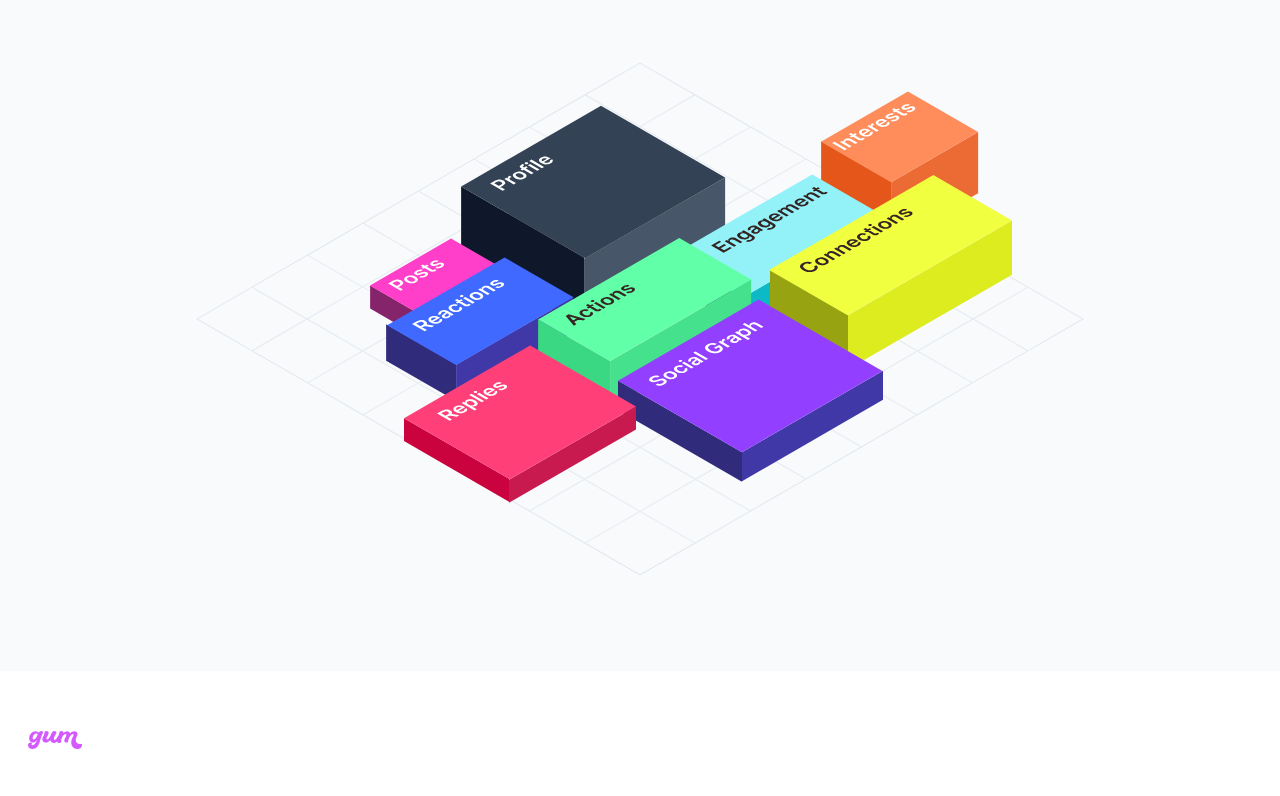
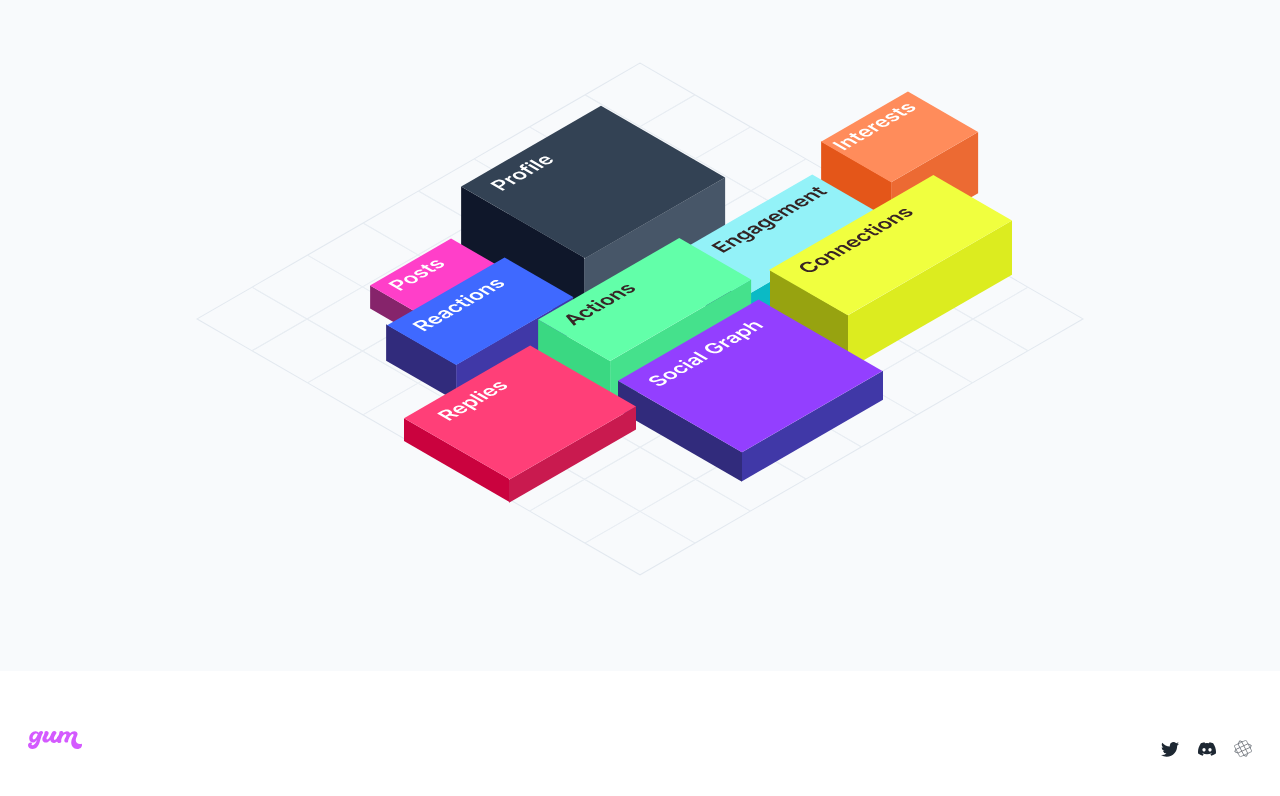
Before and after one commit to gumhq/gum-lp, a Next.js app: page / in a window 1280 px wide. Shown: the part 3120-3916 px from the top of the page. Built offline with nearby package versions, Linux system fonts and the light colour scheme.

Commit message:
add: social icons to footer

```diff
--- /dev/null
+++ b/src/components/icons/Discord.tsx
@@ -0,0 +1,30 @@
+import * as React from "react";
+
+function Icon({
+  color
+}: {
+  color: string;
+}) {
+  return (
+    <svg
+      width={18}
+      height={18}
+      fill="none"
+      xmlns="http://www.w3.org/2000/svg"
+    >
+      <g clipPath="url(#prefix__clip0_45_93)">
+        <path
+          d="M15.238 3.369a14.996 14.996 0 00-3.664-1.118.056.056 0 00-.06.027c-.157.277-.332.638-.455.923a13.925 13.925 0 00-4.115 0 9.271 9.271 0 00-.463-.923.058.058 0 00-.06-.028c-1.285.217-2.515.6-3.663 1.118a.052.052 0 00-.024.02C.4 6.82-.24 10.166.074 13.471a.06.06 0 00.024.041 15.024 15.024 0 004.494 2.235.059.059 0 00.063-.02c.347-.464.655-.956.92-1.472a.055.055 0 00-.03-.078 9.891 9.891 0 01-1.405-.658.056.056 0 01-.006-.094 8.08 8.08 0 00.28-.215.056.056 0 01.058-.008c2.945 1.323 6.135 1.323 9.045 0a.057.057 0 01.06.007c.09.074.183.146.279.216a.057.057 0 01.017.021.057.057 0 01-.002.053.056.056 0 01-.02.02 9.26 9.26 0 01-1.405.658.055.055 0 00-.033.032.056.056 0 00.003.046c.27.515.579 1.006.918 1.472a.058.058 0 00.063.02 14.97 14.97 0 004.502-2.235.057.057 0 00.024-.04c.375-3.821-.629-7.14-2.662-10.082a.045.045 0 00-.023-.021zm-9.223 8.09c-.886 0-1.618-.802-1.618-1.786s.717-1.785 1.618-1.785c.908 0 1.632.808 1.618 1.785 0 .985-.717 1.786-1.618 1.786zm5.981 0c-.887 0-1.617-.802-1.617-1.786s.716-1.785 1.617-1.785c.908 0 1.632.808 1.618 1.785 0 .985-.71 1.786-1.618 1.786z"
+          fill={color}
+        />
+      </g>
+      <defs>
+        <clipPath id="prefix__clip0_45_93">
+          <path fill="#fff" d="M0 0h18v18H0z" />
+        </clipPath>
+      </defs>
+    </svg>
+  );
+}
+
+export default Icon;
--- /dev/null
+++ b/src/components/icons/Twitter.tsx
@@ -0,0 +1,23 @@
+import * as React from "react";
+
+function Icon({
+  color
+}: {
+  color: string;
+}) {
+  return (
+    <svg
+      width={18}
+      height={18}
+      fill="none"
+      xmlns="http://www.w3.org/2000/svg"
+    >
+      <path
+        d="M18 3.731a7.694 7.694 0 01-2.126.583 3.67 3.67 0 001.623-2.04c-.713.426-1.5.726-2.34.894A3.689 3.689 0 008.774 5.69c0 .293.025.574.085.842a10.445 10.445 0 01-7.606-3.86 3.715 3.715 0 00-.505 1.865c0 1.278.658 2.41 1.64 3.067A3.644 3.644 0 01.72 7.15v.04a3.707 3.707 0 002.957 3.627c-.3.082-.628.121-.968.121-.236 0-.475-.013-.699-.063a3.725 3.725 0 003.449 2.57A7.415 7.415 0 01.883 15.02c-.302 0-.593-.014-.883-.051a10.389 10.389 0 005.661 1.656c6.79 0 10.503-5.625 10.503-10.5 0-.164-.006-.321-.014-.478A7.36 7.36 0 0018 3.731z"
+        fill={color}
+      />
+    </svg>
+  );
+}
+
+export default Icon;
--- /dev/null
+++ b/src/components/icons/Wordcel.tsx
@@ -0,0 +1,132 @@
+import * as React from "react";
+
+function Icon({
+  color
+}: {
+  color: string;
+}) {
+  return (
+    <svg
+      width={18}
+      height={18}
+      fill="none"
+      xmlns="http://www.w3.org/2000/svg"
+    >
+      <g clipPath="url(#prefix__clip0_0_35)">
+        <path
+          opacity={0.4}
+          d="M.813 11.566l1.399-3.12c.038-.084.148-.134.253-.092l3.31 1.32c.106.041.145.15.107.234l-1.4 3.12c-.037.084-.147.134-.253.092L.92 11.8c-.105-.041-.144-.15-.106-.234z"
+          stroke={color}
+          strokeWidth={0.45}
+        />
+        <path
+          d="M.813 11.566l1.399-3.12c.038-.084.148-.134.253-.092l3.31 1.32c.106.041.145.15.107.234l-1.4 3.12c-.037.084-.147.134-.253.092L.92 11.8c-.105-.041-.144-.15-.106-.234z"
+          stroke={color}
+          strokeWidth={0.45}
+        />
+        <path
+          d="M6.044 9.973l-1.399 3.12a.343.343 0 00.198.46l3.31 1.318a.38.38 0 00.487-.186l1.399-3.12a.343.343 0 00-.198-.46l-3.31-1.319a.38.38 0 00-.487.187z"
+          fill="#FF6B6B"
+        />
+        <path
+          opacity={0.4}
+          d="M8.802 14.75l1.399-3.12c.037-.085.147-.135.253-.092l3.31 1.319c.106.042.144.15.107.235l-1.4 3.12c-.037.084-.147.134-.253.091l-3.31-1.319c-.105-.042-.144-.15-.106-.235z"
+          stroke={color}
+          strokeWidth={0.45}
+        />
+        <path
+          d="M8.802 14.75l1.399-3.12c.037-.085.147-.135.253-.092l3.31 1.319c.106.042.144.15.107.235l-1.4 3.12c-.037.084-.147.134-.253.091l-3.31-1.319c-.105-.042-.144-.15-.106-.235z"
+          stroke={color}
+          strokeWidth={0.45}
+        />
+        <path
+          d="M3.738 4.615L2.34 7.735a.343.343 0 00.198.46l3.31 1.319a.38.38 0 00.487-.187l1.399-3.12a.343.343 0 00-.198-.459l-3.31-1.319a.38.38 0 00-.487.186z"
+          fill="#5F27CD"
+        />
+        <path
+          d="M7.733 6.207l-1.4 3.12a.343.343 0 00.198.46l3.31 1.318a.38.38 0 00.487-.186l1.4-3.12a.343.343 0 00-.198-.46L8.22 6.022a.38.38 0 00-.487.186z"
+          fill="#FECA57"
+        />
+        <path
+          d="M11.727 7.799l-1.399 3.12a.344.344 0 00.198.46l3.31 1.318a.38.38 0 00.487-.186l1.399-3.12a.343.343 0 00-.198-.46l-3.31-1.318a.38.38 0 00-.487.186z"
+          fill="#FF9F43"
+        />
+        <path
+          opacity={0.4}
+          d="M4.19 4.034l1.4-3.12c.037-.084.147-.133.253-.091l3.31 1.319c.105.042.144.15.106.235l-1.4 3.12c-.037.084-.147.134-.252.091L4.297 4.27c-.106-.043-.145-.151-.107-.236z"
+          stroke={color}
+          strokeWidth={0.45}
+        />
+        <path
+          d="M4.19 4.034l1.4-3.12c.037-.084.147-.133.253-.091l3.31 1.319c.105.042.144.15.106.235l-1.4 3.12c-.037.084-.147.134-.252.091L4.297 4.27c-.106-.043-.145-.151-.107-.236z"
+          stroke={color}
+          strokeWidth={0.45}
+        />
+        <path
+          d="M9.422 2.442l-1.4 3.12a.343.343 0 00.198.459l3.31 1.319a.38.38 0 00.487-.187l1.399-3.12a.343.343 0 00-.198-.459l-3.31-1.319a.38.38 0 00-.486.187z"
+          fill="#FF6B6B"
+        />
+        <path
+          opacity={0.4}
+          d="M12.18 7.218l1.398-3.12c.038-.084.148-.134.254-.091l3.31 1.319c.105.042.144.15.106.235l-1.4 3.12c-.037.084-.147.133-.253.091l-3.31-1.319c-.105-.042-.144-.15-.106-.235z"
+          stroke={color}
+          strokeWidth={0.45}
+        />
+        <path
+          d="M12.18 7.218l1.398-3.12c.038-.084.148-.134.254-.091l3.31 1.319c.105.042.144.15.106.235l-1.4 3.12c-.037.084-.147.133-.253.091l-3.31-1.319c-.105-.042-.144-.15-.106-.235z"
+          stroke={color}
+          strokeWidth={0.45}
+        />
+        <path
+          d="M3.792 3.97L.57 5.47a.507.507 0 00-.246.697l1.59 3.038a.567.567 0 00.738.24l3.222-1.5a.507.507 0 00.246-.698L4.53 4.21a.567.567 0 00-.738-.24z"
+          fill="#fff"
+          stroke={color}
+          strokeWidth={0.45}
+        />
+        <path
+          d="M5.712 7.636l-3.222 1.5a.507.507 0 00-.246.697l1.59 3.037a.567.567 0 00.738.24l3.222-1.499a.507.507 0 00.246-.698L6.45 7.876a.567.567 0 00-.738-.24z"
+          fill="#fff"
+          stroke={color}
+          strokeWidth={0.45}
+        />
+        <path
+          d="M7.632 11.301l-3.222 1.5a.507.507 0 00-.246.698l1.59 3.037a.567.567 0 00.738.24l3.222-1.5a.507.507 0 00.246-.697L8.369 11.54a.567.567 0 00-.737-.24zM7.68 2.16l-3.222 1.5a.507.507 0 00-.246.697l1.591 3.038a.567.567 0 00.738.24l3.221-1.5a.507.507 0 00.247-.698L8.418 2.4a.567.567 0 00-.738-.24z"
+          fill="#fff"
+          stroke={color}
+          strokeWidth={0.45}
+        />
+        <path
+          d="M9.6 5.826l-3.222 1.5a.507.507 0 00-.246.697l1.591 3.037a.567.567 0 00.737.24l3.222-1.499a.507.507 0 00.246-.698l-1.59-3.037a.567.567 0 00-.738-.24z"
+          fill="#fff"
+          stroke={color}
+          strokeWidth={0.45}
+        />
+        <path
+          d="M11.52 9.491l-3.222 1.5a.507.507 0 00-.246.698l1.591 3.037a.567.567 0 00.737.24l3.222-1.5a.507.507 0 00.246-.697l-1.59-3.037a.567.567 0 00-.738-.24zM11.57.35l-3.223 1.5a.507.507 0 00-.246.697l1.59 3.038a.567.567 0 00.738.24l3.222-1.5a.507.507 0 00.246-.698L12.307.59a.567.567 0 00-.738-.24z"
+          fill="#fff"
+          stroke={color}
+          strokeWidth={0.45}
+        />
+        <path
+          d="M13.489 4.016l-3.222 1.5a.507.507 0 00-.246.697l1.59 3.038a.567.567 0 00.738.24l3.222-1.5a.507.507 0 00.246-.698l-1.59-3.037a.567.567 0 00-.738-.24z"
+          fill="#fff"
+          stroke={color}
+          strokeWidth={0.45}
+        />
+        <path
+          d="M15.409 7.681l-3.222 1.5a.507.507 0 00-.246.698l1.59 3.037a.567.567 0 00.738.24l3.222-1.5a.507.507 0 00.246-.697l-1.59-3.038a.567.567 0 00-.738-.24z"
+          fill="#fff"
+          stroke={color}
+          strokeWidth={0.45}
+        />
+      </g>
+      <defs>
+        <clipPath id="prefix__clip0_0_35">
+          <path fill="#fff" d="M0 0h18v17.126H0z" />
+        </clipPath>
+      </defs>
+    </svg>
+  );
+}
+
+export default Icon;
--- a/src/sections/footer.tsx
+++ b/src/sections/footer.tsx
@@ -1,14 +1,33 @@
 import Image from 'next/image';
 import logo from '@/images/gum.svg';
 import styles from '@/styles/Home.module.scss';
+
+// Icon Imports
+import WordcelIcon from '@/components/icons/Wordcel';
+import DiscordIcon from '@/components/icons/Discord';
+import TwitterIcon from '@/components/icons/Twitter';
+
+const socials = [
+  { link: 'https://twitter.com/wordcel_club', icon: TwitterIcon },
+  { link: 'https://discord.gg/tCswbSK5W2', icon: DiscordIcon },
+  { link: "https://wordcelclub.com/wordcelclub.sol", icon: WordcelIcon },
+];
 
 function Footer() {
   return (
     <footer className={styles.footer}>
       <div className={styles.footerContent}>
         <Image src={logo} alt="" />
-        <div className={styles.footerLinks}>
-
+        <div className={styles.socials}>
+          {socials.map((social) => (
+            <a
+              href={social.link}
+              rel="noopener noreferrer"
+              target="_blank"
+              key={social.link}>
+                {<social.icon color="#1E2833" />}
+            </a>
+          ))}
         </div>
       </div>
     </footer>
--- a/src/styles/Home.module.scss
+++ b/src/styles/Home.module.scss
@@ -311,3 +311,23 @@
     padding: 0em 3em;
   }
 }
+
+.socials {
+  display: flex;
+  margin-top: 2em;
+  & > a {
+    @media only screen and (min-width: 768px) {
+      margin-left: 2em;
+    }
+    @media only screen and (max-width: 768px) {
+      margin-right: 2em;
+    }
+  }
+  & > a > svg {
+    transition: all 0.15s ease-in-out;
+    cursor: pointer;
+    &:hover {
+      opacity: 0.65;
+    }
+  }
+}
```
